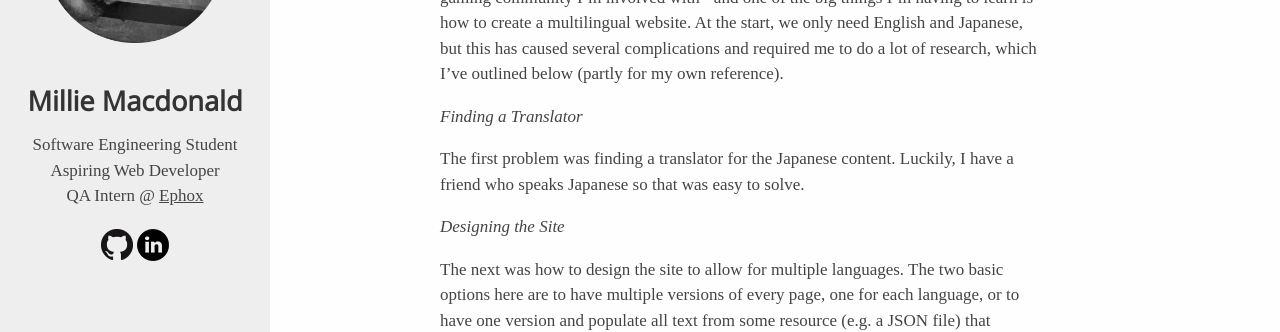
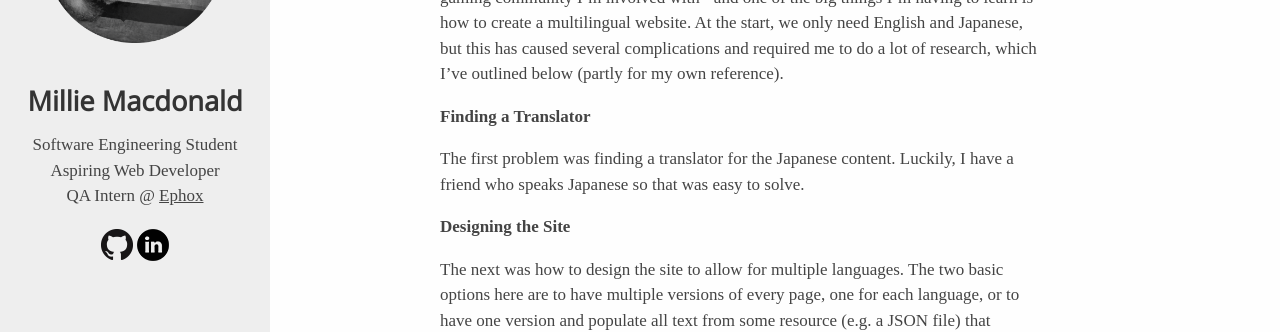
Before and after one commit to metricjs/metricjs.github.io, a Jekyll site: the page built from _posts/2017-01-14-creating-a-multilingual-website.markdown, in a window 1280 px wide. Shown: the part 157-489 px from the top of the page. Built offline with Jekyll 4.4.1, drawn with Linux system fonts in a browser that asks for light colours; some web fonts are replaced.

Commit message:
Fixed some formatting

```diff
--- a/_posts/2017-01-14-creating-a-multilingual-website.markdown
+++ b/_posts/2017-01-14-creating-a-multilingual-website.markdown
@@ -5,11 +5,11 @@ date: 2017-01-18
 ---
 I'm about to start on a new project - a web site that will hopefully serve as a hub for a gaming community I'm involved with - and one of the big things I'm having to learn is how to create a multilingual website. At the start, we only need English and Japanese, but this has caused several complications and required me to do a lot of research, which I've outlined below (partly for my own reference).
 
-*Finding a Translator*
+**Finding a Translator**
 
 The first problem was finding a translator for the Japanese content. Luckily, I have a friend who speaks Japanese so that was easy to solve.
 
-*Designing the Site*
+**Designing the Site**
 
 The next was how to design the site to allow for multiple languages. The two basic options here are to have multiple versions of every page, one for each language, or to have one version and populate all text from some resource (e.g. a JSON file) that contains the various translations. But both of these have their own problems.
 
@@ -35,7 +35,8 @@ The reason I'm considering Jekyll is that it takes all your HTML (content and la
 
 Of course, I may yet be wrong. Jekyll may not do what I want. But it's a simpler solution than messing with Webpack so I hope it does.
 
-*Language Representation in the Site URL*
+**Language Representation in the Site URL**
+
 The last problem was how to structure the site files and therefore the URL to allow for multiple languages. A blog post I found - [Tips for Designing and Building a Multilingual Website](https://webdesign.tutsplus.com/articles/tips-for-designing-and-building-a-multilingual-website--cms-24708) by Tuts+ - outlines a few ways this can be done. In the end, I think I'll be using subdirectories (e.g. siteurl.com/en and siteurl.com/jp) as this is the easiest way to structure the site files and URL without messing with subdomains and such.
 
 There's a section in that post about duplicate content, and identifying the preferred version of a page for each language. This helps search engines identify who a page is targeted at, and what other versions exist. The HTML looks like this (copied from the above linked page):
@@ -50,7 +51,8 @@ Another thing to note from that post are the comments on ensuring whatever fonts
 
 They also mention localising dates, approaches to allowing the user to change the site language - using a drop down or flags - and how to automatically detect the user's language. They link to [Should You Ask the User or their Browser?](https://www.smashingmagazine.com/2013/02/remove-interface-elements/#language) by Smashing Magazine for more information on the latter.
 
-*Other Resources*
+**Other Resources**
+
 Finally, there are a couple other sites I've found that contain useful information I haven't had the chance to properly look at yet. These include:
 
 - [13 Tips for Making Responsive Web Design Multi-Lingual - Responsive News](http://responsivenews.co.uk/post/123104512468/13-tips-for-making-responsive-web-design)
```
